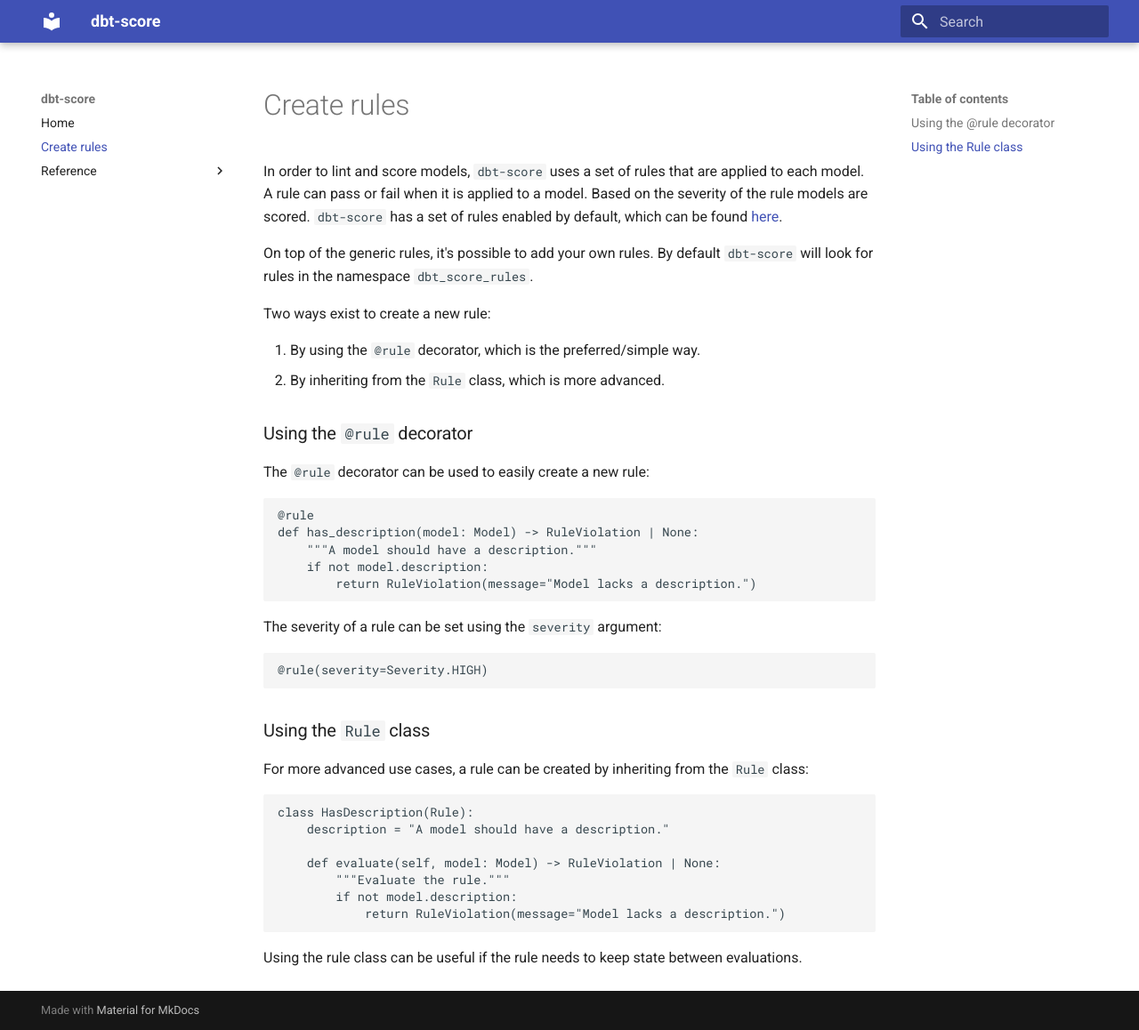
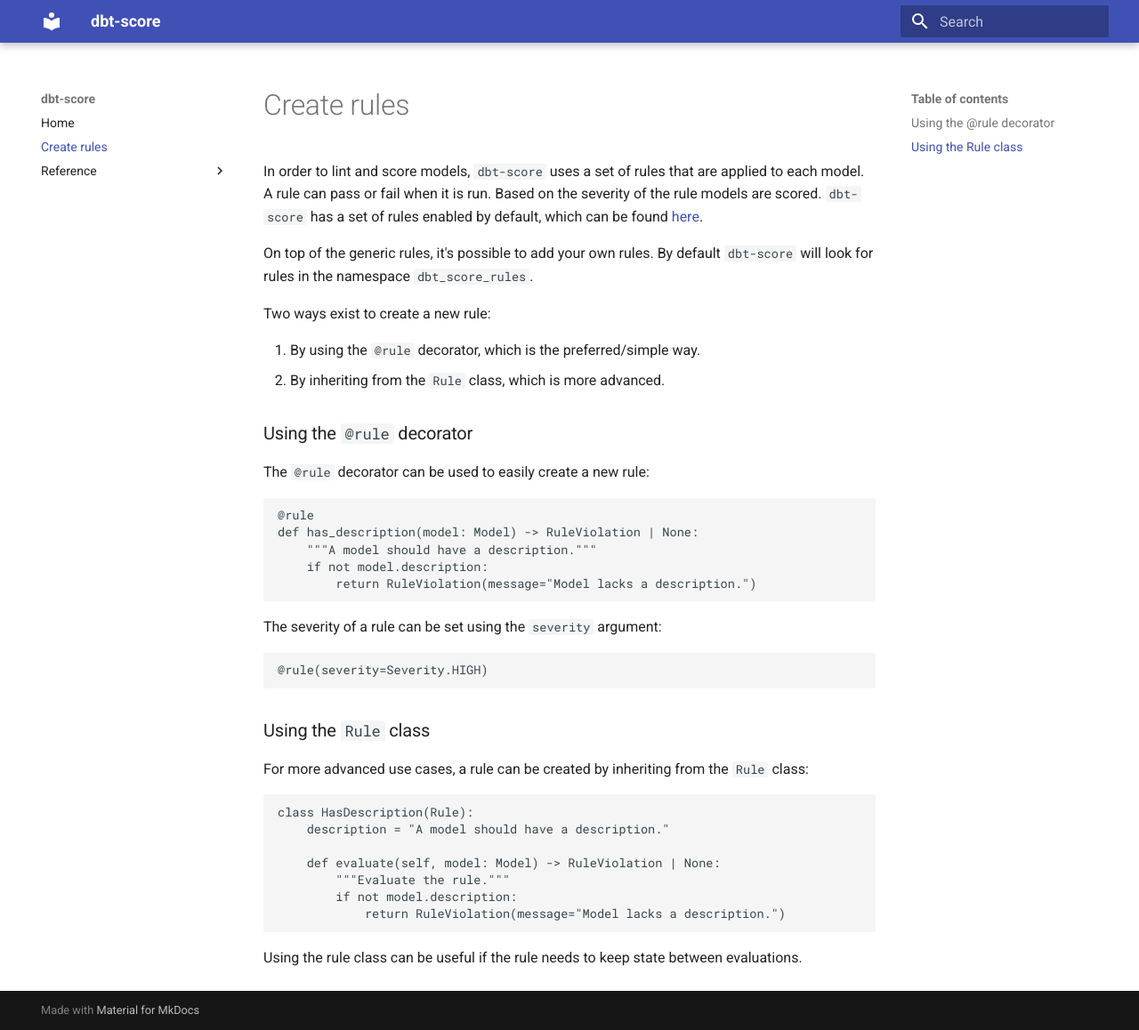
Before and after one commit to PicnicSupermarket/dbt-score, an MkDocs documentation site: the page built from docs/create_rules.md, in a window 1280 px wide and 1158 px high. Shown: the whole window at 89% size. Built offline with MkDocs 1.6.1 and Material for MkDocs 9.7.7, drawn with Linux system fonts in a browser that asks for light colours.

Commit message:
Update docs/create_rules.md
Co-authored-by: Matthieu Caneill <matthieucan@users.noreply.github.com>

```diff
--- a/docs/create_rules.md
+++ b/docs/create_rules.md
@@ -1,7 +1,7 @@
 # Create rules
 
 In order to lint and score models, `dbt-score` uses a set of rules that are
-applied to each model. A rule can pass or fail when it is applied to a model.
+applied to each model. A rule can pass or fail when it is run.
 Based on the severity of the rule models are scored. `dbt-score` has a set of
 rules enabled by default, which can be found [here](reference/rules/generic.md).
 
```
